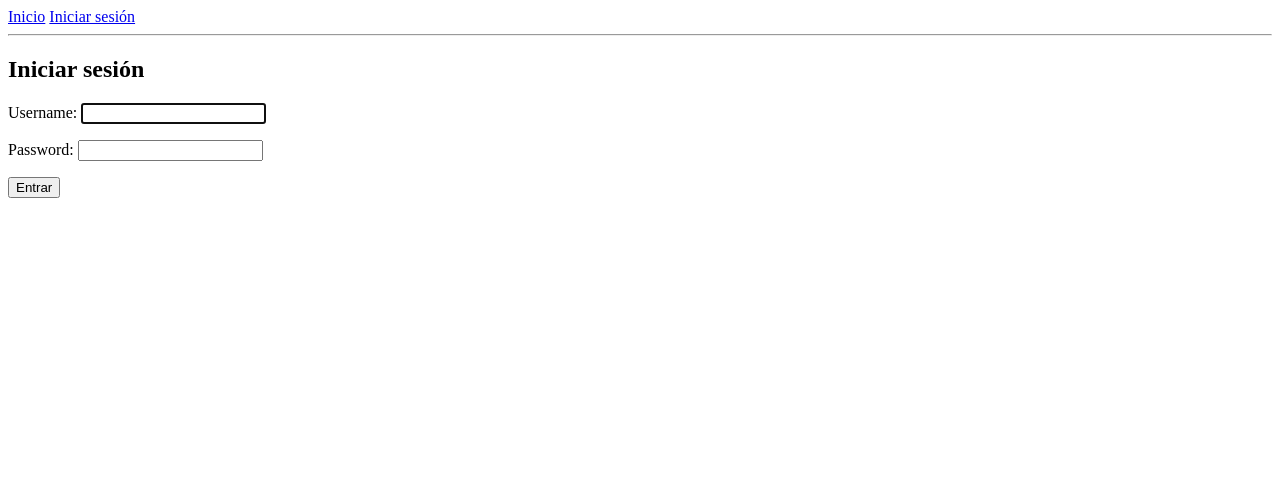
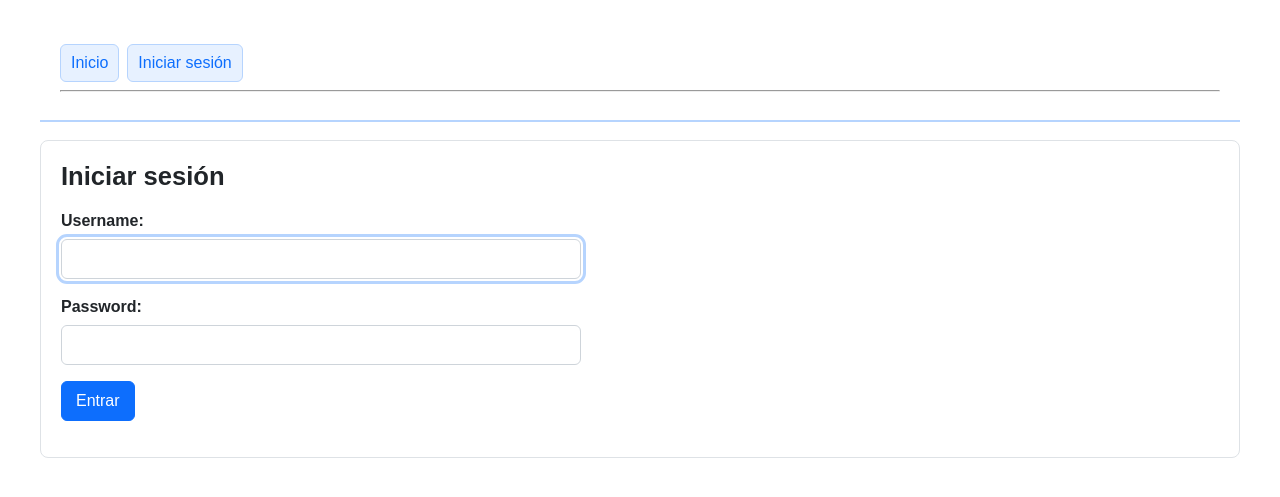
Before and after one commit to RidoHernandez/Catalogo-Django-, a Django app: a page that uses inventario/templates/base.html in a window 1280 px wide. Shown: the top 497 px of the page. Run offline with Django 5.2, Linux system fonts and the light colour scheme; some libraries are stand-ins or nearby versions.

Commit message:
f:Se agrego el CSS que faltaba y se arreglo bug con el CSS

```diff
--- a/catalogo/settings.py
+++ b/catalogo/settings.py
@@ -78,7 +78,7 @@ DATABASES = {
         'ENGINE': 'django.db.backends.mysql',
         'NAME': 'inventario',
         'USER': 'root',
-        'PASSWORD': 'root',
+        'PASSWORD': '13Mayo2005@',
         'HOST': 'localhost',
         'PORT': '3306',
     }
@@ -123,7 +123,7 @@ USE_TZ = True
 # Static files (CSS, JavaScript, Images)
 # https://docs.djangoproject.com/en/5.2/howto/static-files/
 
-STATIC_URL = 'static/'
+STATIC_URL = '/static/'
 
 # Default primary key field type
 # https://docs.djangoproject.com/en/5.2/ref/settings/#default-auto-field
--- /dev/null
+++ b/inventario/static/inventario/css/estilos.css
@@ -0,0 +1,351 @@
+:root {
+    color-scheme: light;
+    --blue: #0d6efd;
+    --blue-dark: #084298;
+    --blue-light: #e7f1ff;
+    --blue-border: #b6d4fe;
+    --text: #212529;
+    --muted: #6c757d;
+    --border: #dee2e6;
+    --surface: #fff;
+    --danger: #dc3545;
+    --danger-dark: #b02a37;
+}
+
+* {
+    box-sizing: border-box;
+}
+
+body {
+    margin: 0;
+    padding: 24px;
+    background: var(--surface);
+    color: var(--text);
+    font-family: Arial, Helvetica, sans-serif;
+    font-size: 16px;
+    line-height: 1.5;
+}
+
+header,
+main {
+    width: min(100%, 1200px);
+    margin-right: auto;
+    margin-left: auto;
+    padding: 20px;
+    background: var(--surface);
+}
+
+header {
+    border-bottom: 2px solid var(--blue-border);
+}
+
+main {
+    margin-top: 18px;
+    border: 1px solid var(--border);
+    border-radius: 8px;
+    overflow-x: auto;
+}
+
+h1,
+h2,
+h3 {
+    margin-top: 0;
+    color: var(--text);
+    line-height: 1.25;
+}
+
+h1 {
+    font-size: 1.8rem;
+}
+
+h2 {
+    margin-bottom: 1rem;
+    font-size: 1.6rem;
+}
+
+h3 {
+    margin-top: 1.5rem;
+    font-size: 1.2rem;
+}
+
+p {
+    margin-top: 0;
+    margin-bottom: 1rem;
+}
+
+nav {
+    display: flex;
+    flex-wrap: wrap;
+    align-items: center;
+    gap: 8px;
+}
+
+nav strong {
+    color: var(--blue-dark);
+}
+
+a {
+    color: var(--blue);
+    text-decoration: none;
+}
+
+a:hover {
+    color: var(--blue-dark);
+    text-decoration: underline;
+}
+
+nav a {
+    display: inline-block;
+    padding: 6px 10px;
+    border: 1px solid var(--blue-border);
+    border-radius: 6px;
+    background: var(--blue-light);
+}
+
+button,
+input[type="submit"],
+input[type="button"],
+.dt-button,
+.dt-buttons button {
+    display: inline-block;
+    padding: 8px 14px;
+    border: 1px solid var(--blue);
+    border-radius: 6px;
+    background: var(--blue);
+    color: #fff;
+    font: inherit;
+    line-height: 1.4;
+    text-align: center;
+    cursor: pointer;
+    transition: background-color 0.15s ease, border-color 0.15s ease;
+}
+
+button:hover,
+input[type="submit"]:hover,
+input[type="button"]:hover,
+.dt-button:hover,
+.dt-buttons button:hover {
+    border-color: var(--blue-dark);
+    background: var(--blue-dark);
+    color: #fff;
+}
+
+button:focus-visible,
+input:focus-visible,
+select:focus-visible,
+textarea:focus-visible,
+a:focus-visible {
+    outline: 3px solid var(--blue-border);
+    outline-offset: 2px;
+}
+
+form {
+    margin-bottom: 1rem;
+}
+
+form p {
+    margin-bottom: 1rem;
+}
+
+label {
+    display: inline-block;
+    margin-bottom: 6px;
+    font-weight: 600;
+}
+
+input:not([type="hidden"]),
+select,
+textarea {
+    max-width: 100%;
+    min-height: 38px;
+    padding: 7px 11px;
+    border: 1px solid #ced4da;
+    border-radius: 6px;
+    background: var(--surface);
+    color: var(--text);
+    font: inherit;
+}
+
+form p input:not([type="checkbox"]):not([type="radio"]),
+form p select,
+form p textarea {
+    display: block;
+    width: min(100%, 520px);
+}
+
+input[type="checkbox"],
+input[type="radio"] {
+    accent-color: var(--blue);
+}
+
+input[aria-invalid="true"] {
+    border-color: var(--danger);
+}
+
+[role="alert"],
+.errorlist {
+    color: var(--danger);
+}
+
+section[aria-label] {
+    margin-bottom: 1.25rem;
+    padding: 14px 18px;
+    border: 1px solid var(--blue-border);
+    border-radius: 6px;
+    background: var(--blue-light);
+}
+
+section[aria-label] p:last-child {
+    margin-bottom: 0;
+}
+
+table {
+    width: 100%;
+    border-collapse: collapse;
+    border-color: var(--border);
+}
+
+th,
+td {
+    padding: 10px 12px;
+    border: 1px solid var(--border);
+    text-align: left;
+    vertical-align: middle;
+}
+
+th {
+    background: var(--blue-light);
+    color: var(--blue-dark);
+    font-weight: 600;
+}
+
+tbody tr:nth-child(even) {
+    background: #f8fbff;
+}
+
+tbody tr:hover {
+    background: #eef5ff;
+}
+
+table input[type="number"] {
+    width: 110px;
+}
+
+#carritoTabla {
+    border: 1px solid var(--border);
+}
+
+#carritoTabla button {
+    padding: 5px 10px;
+    border-color: var(--danger);
+    background: var(--danger);
+}
+
+#carritoTabla button:hover {
+    border-color: var(--danger-dark);
+    background: var(--danger-dark);
+}
+
+#totalMonto {
+    color: var(--blue-dark);
+}
+
+#btnCobrar {
+    padding: 10px 20px;
+    font-weight: 600;
+}
+
+.dataTables_wrapper,
+.dt-container {
+    width: 100%;
+    color: var(--text);
+}
+
+.dataTables_wrapper .dataTables_length,
+.dataTables_wrapper .dataTables_filter,
+.dataTables_wrapper .dataTables_info,
+.dataTables_wrapper .dataTables_paginate,
+.dt-container .dt-length,
+.dt-container .dt-search,
+.dt-container .dt-info,
+.dt-container .dt-paging {
+    margin: 10px 0;
+}
+
+.dataTables_wrapper .dataTables_filter input,
+.dataTables_wrapper .dataTables_length select,
+.dt-container .dt-search input,
+.dt-container .dt-length select {
+    min-height: 34px;
+    margin: 0 5px;
+    padding: 5px 8px;
+    border: 1px solid #ced4da;
+    border-radius: 6px;
+}
+
+.dataTables_wrapper .dataTables_paginate .paginate_button,
+.dt-container .dt-paging-button {
+    border-radius: 5px !important;
+}
+
+.dataTables_wrapper .dataTables_paginate .paginate_button.current,
+.dt-container .dt-paging-button.current {
+    border-color: var(--blue) !important;
+    background: var(--blue) !important;
+    color: #fff !important;
+}
+
+.dt-buttons,
+.dataTables_wrapper .dt-buttons {
+    margin: 8px 0;
+}
+
+.dt-button,
+.dt-buttons button {
+    margin-right: 6px;
+}
+
+.success,
+.messages .success {
+    padding: 10px 14px;
+    border: 1px solid #a3cfbb;
+    border-radius: 6px;
+    background: #d1e7dd;
+    color: #0a3622;
+    list-style: none;
+}
+
+.error,
+.messages .error {
+    padding: 10px 14px;
+    border: 1px solid #f1aeb5;
+    border-radius: 6px;
+    background: #f8d7da;
+    color: #58151c;
+    list-style: none;
+}
+
+@media (max-width: 600px) {
+    body {
+        padding: 10px;
+    }
+
+    header,
+    main {
+        padding: 14px;
+    }
+
+    nav {
+        gap: 6px;
+    }
+
+    nav a {
+        padding: 5px 8px;
+    }
+
+    th,
+    td {
+        padding: 8px;
+        white-space: nowrap;
+    }
+}
--- a/inventario/templates/base.html
+++ b/inventario/templates/base.html
@@ -1,3 +1,4 @@
+{% load static %}
 <!DOCTYPE html>
 <html lang="es">
 <head>
@@ -6,6 +7,7 @@
     <title>{% block title %}Sistema{% endblock %}</title>
     <link rel="stylesheet" href="https://cdn.datatables.net/1.13.6/css/jquery.dataTables.min.css">
     <link rel="stylesheet" href="https://cdn.datatables.net/buttons/2.4.1/css/buttons.dataTables.min.css">
+    <link rel="stylesheet" href="{% static 'inventario/css/estilos.css' %}">
 </head>
 <body>
     <header>
--- a/inventario/templates/inventario/detalles_venta_lista.html
+++ b/inventario/templates/inventario/detalles_venta_lista.html
@@ -1,3 +1,4 @@
+{% load static %}
 <!DOCTYPE html>
 <html lang="es">
 <head>
@@ -6,6 +7,7 @@
     <title>Detalles de Venta</title>
     <link rel="stylesheet" href="https://cdn.datatables.net/2.3.5/css/dataTables.dataTables.min.css">
     <link rel="stylesheet" href="https://cdn.datatables.net/buttons/3.2.5/css/buttons.dataTables.min.css">
+    <link rel="stylesheet" href="{% static 'inventario/css/estilos.css' %}">
 </head>
 <body>
     <main>
--- a/inventario/templates/inventario/proveedores_lista.html
+++ b/inventario/templates/inventario/proveedores_lista.html
@@ -1,3 +1,4 @@
+{% load static %}
 <!DOCTYPE html>
 <html lang="es">
 <head>
@@ -19,6 +20,7 @@
             color: #333;
         }
     </style>
+    <link rel="stylesheet" href="{% static 'inventario/css/estilos.css' %}">
 </head>
 <body>
     <h2>Lista de Proveedores</h2>
```
